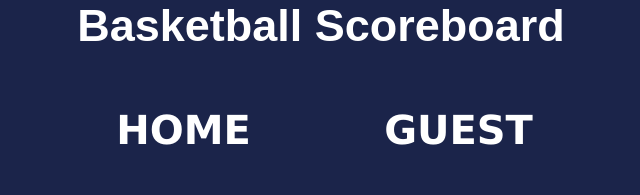
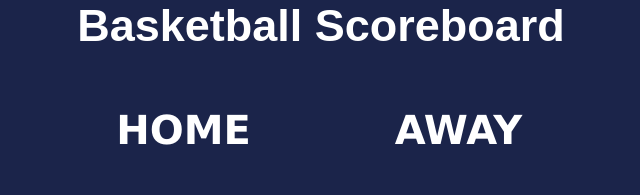
Before and after one commit to Cory117/basketball-scoreboard, a plain HTML site: page index.html in a window 1280 px wide. Shown: the top 195 px of the page, without its empty margins (319-959 px from the left). Drawn offline with nearby package versions, Linux system fonts and the light colour scheme; a web font is replaced by a local one.

Commit message:
changed team title
changed guest team to away team

```diff
--- a/index.html
+++ b/index.html
@@ -14,7 +14,7 @@
                 <button id="home-btn-3" class="points-btns" onclick="addThreeHomeScore()">+3</button>
             </div>
             <div class="score-cards">
-                <h3 class="team-title">GUEST</h3>
+                <h3 class="team-title">AWAY</h3>
                 <h3 id="guestScore" class="team-score">0</h3>
                 <button id="guest-btn-1" class="points-btns" onclick="addOneGuestScore()">+1</button>
                 <button id="guest-btn-2" class="points-btns" onclick="addTwoGuestScore()">+2</button>
```
